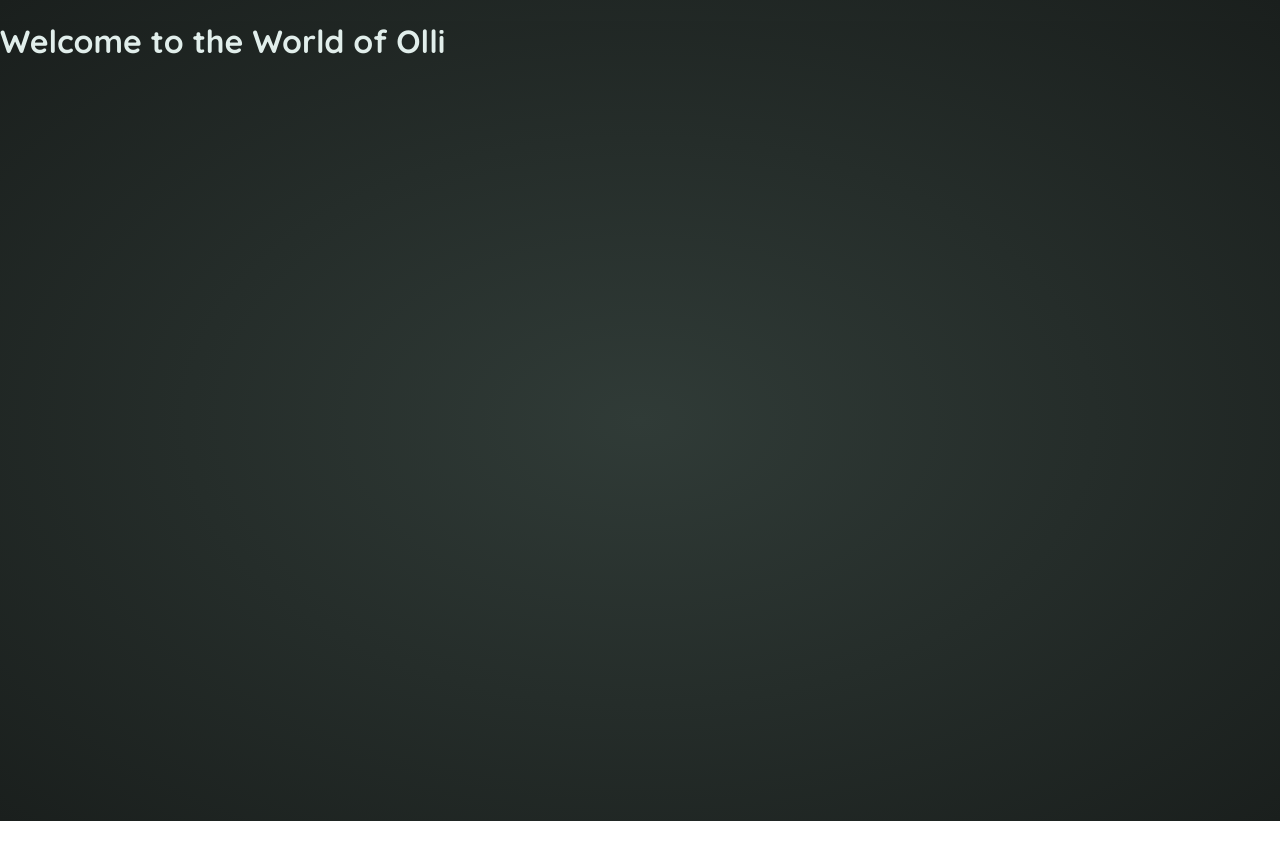
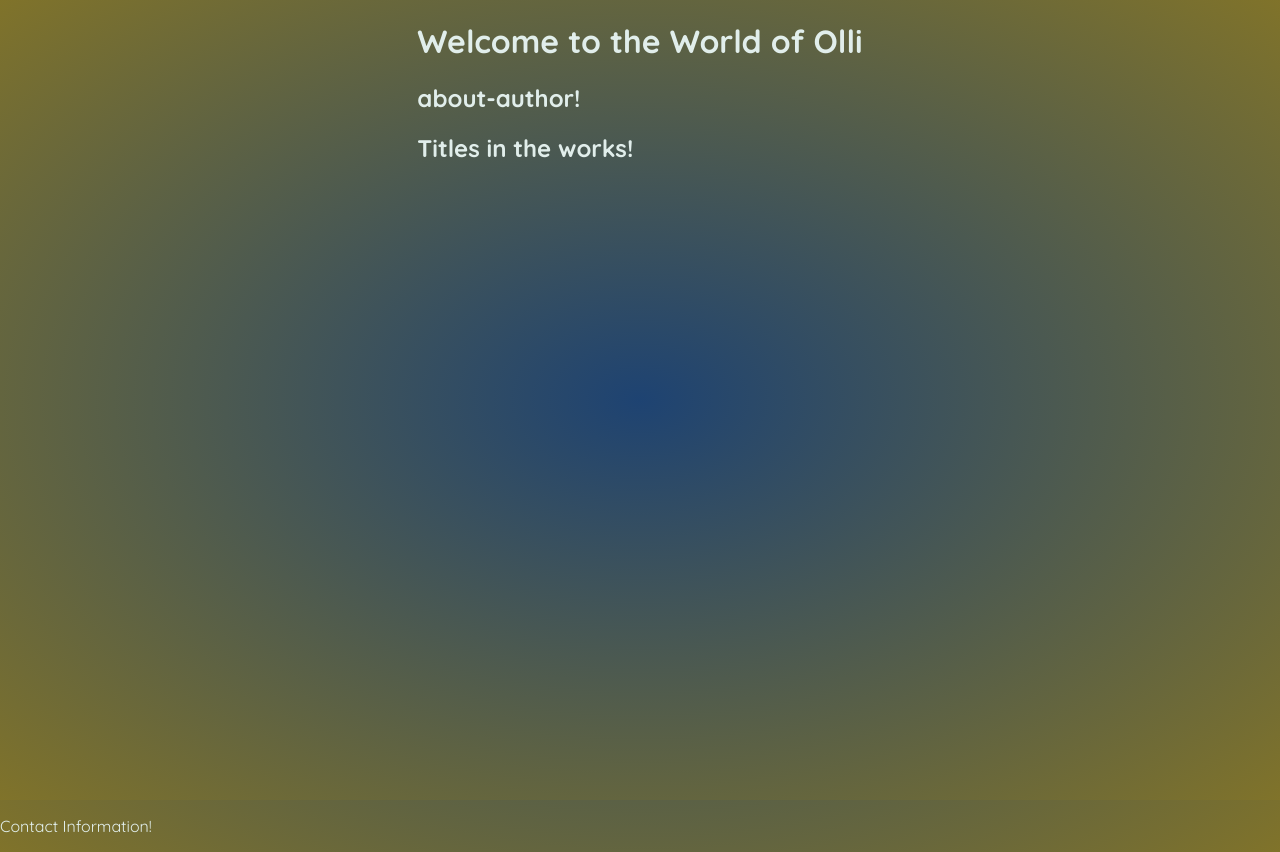
Before and after one commit to Grudged/Olli-Project, an Angular app: page / in a window 1280 px wide. Before the commit the page ends 821 px from the top, so only its background shows below. Built offline with nearby package versions, Linux system fonts and the light colour scheme.

Commit message:
added author/titles/footer

```diff
--- /dev/null
+++ b/src/app/about-author/about-author.component.html
@@ -0,0 +1 @@
+<h2>about-author!</h2>
--- a/src/app/app.component.html
+++ b/src/app/app.component.html
@@ -6,7 +6,10 @@
         <div class="left-side">
           <h1>Welcome to the World of Olli</h1>
         </div>
+        <app-about-author />
+        <app-in-the-works />
       </div>
     </main>
   </body>
+  <app-footer />
 </html>
--- a/src/app/app.component.ts
+++ b/src/app/app.component.ts
@@ -1,9 +1,12 @@
 import { Component } from '@angular/core';
 import { RouterOutlet } from '@angular/router';
+import { AboutAuthorComponent } from "./about-author/about-author.component";
+import { InTheWorksComponent } from "./in-the-works/in-the-works.component";
+import { FooterComponent } from "./footer/footer.component";
 
 @Component({
   selector: 'app-root',
-  imports: [RouterOutlet],
+  imports: [RouterOutlet, AboutAuthorComponent, InTheWorksComponent, FooterComponent],
   templateUrl: './app.component.html',
   styleUrl: './app.component.css'
 })
--- /dev/null
+++ b/src/app/footer/footer.component.html
@@ -0,0 +1 @@
+<p>Contact Information!</p>
--- /dev/null
+++ b/src/app/in-the-works/in-the-works.component.html
@@ -0,0 +1 @@
+<h2>Titles in the works!</h2>
--- a/src/styles.css
+++ b/src/styles.css
@@ -9,9 +9,17 @@ body {
   font-family: 'Quicksand', sans-serif;
   -webkit-font-smoothing: antialiased;
   -moz-osx-font-smoothing: grayscale;
-  background: radial-gradient(#303b37, #1a1f1d);
+  background: radial-gradient(#1e4372, #80732a);
   color: #e1eeeb;
   min-height: 100vh;
+}
+
+main {
+  display: flex;
+  flex-direction: column;
+  justify-content: center;
+  align-items: center;
+
 }
 
 .center {
```
Also changed, not shown: src/app/about-author/about-author.component.ts (added, +11 -0 lines), src/app/footer/footer.component.ts (added, +11 -0 lines), src/app/in-the-works/in-the-works.component.ts (added, +11 -0 lines), src/app/about-author/about-author.component.css (added), src/app/footer/footer.component.css (added), src/app/in-the-works/in-the-works.component.css (added), 1 other file (tests, documents, lock files or other folders).
